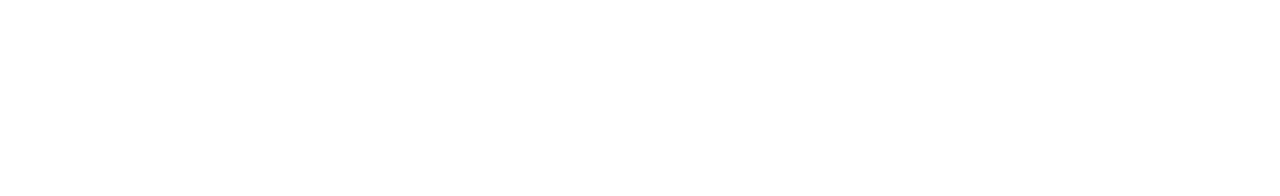
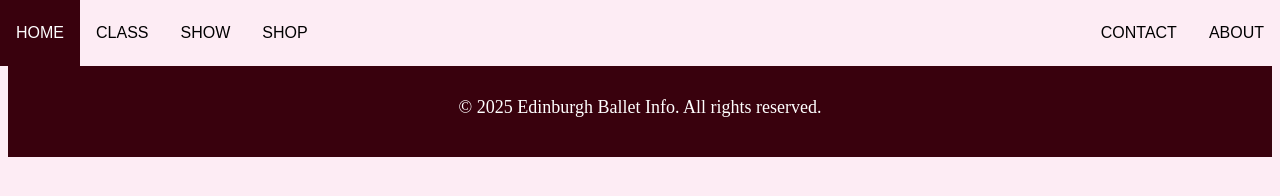
Before and after one commit to JianingZ-Janine/BalletCore, a plain HTML site: page balletshow.html in a window 1280 px wide. Drawn offline with Linux system fonts and the light colour scheme.

Commit message:
Added links to navigation bar in index.html

```diff
--- a/balletshop.html
+++ b/balletshop.html
@@ -0,0 +1,31 @@
+<!DOCTYPE html>
+<html>
+
+<head>
+    <link rel="stylesheet" href="style.css">
+</head>
+
+<body>
+    <p>Available Schools</p>
+    <header>
+        <nav>
+            <ul>
+                <li><a class="active" href="index.html">HOME</a></li>
+                <li><a href="balletclass.html">CLASS</a></li>
+                <li><a href="#">SHOW</a></li>
+                <li><a href="#">SHOP</a></li>
+                <li class="nav-right"><a href="#about">ABOUT</a></li>
+                <li class="nav-right"><a href="#contact">CONTACT</a></li>
+            </ul>
+        </nav>
+    </header>
+
+    <footer>
+        <p>&copy; 2025 Edinburgh Ballet Info. All rights reserved.</p>
+    </footer>
+
+    <script src="script.js"></script>
+
+</body>
+
+</html>
--- a/balletshow.html
+++ b/balletshow.html
@@ -0,0 +1,31 @@
+<!DOCTYPE html>
+<html>
+
+<head>
+    <link rel="stylesheet" href="style.css">
+</head>
+
+<body>
+    <p>Available Schools</p>
+    <header>
+        <nav>
+            <ul>
+                <li><a class="active" href="index.html">HOME</a></li>
+                <li><a href="balletclass.html">CLASS</a></li>
+                <li><a href="#">SHOW</a></li>
+                <li><a href="#">SHOP</a></li>
+                <li class="nav-right"><a href="#about">ABOUT</a></li>
+                <li class="nav-right"><a href="#contact">CONTACT</a></li>
+            </ul>
+        </nav>
+    </header>
+
+    <footer>
+        <p>&copy; 2025 Edinburgh Ballet Info. All rights reserved.</p>
+    </footer>
+
+    <script src="script.js"></script>
+
+</body>
+
+</html>
```
Also changed, not shown: index.html (+2 -2 lines).
